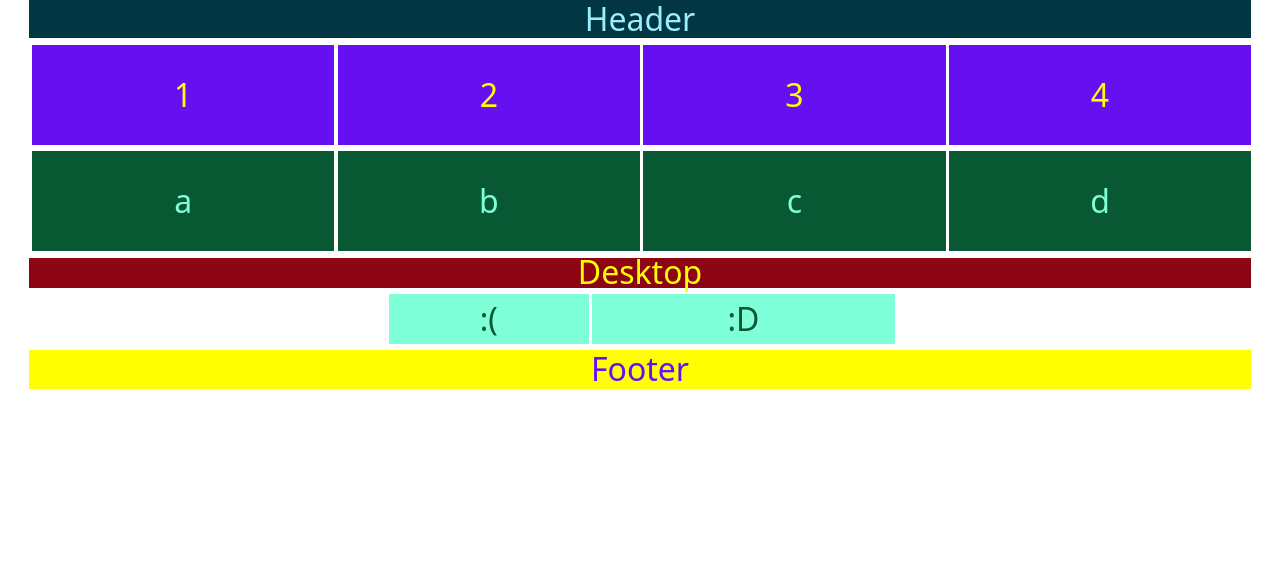
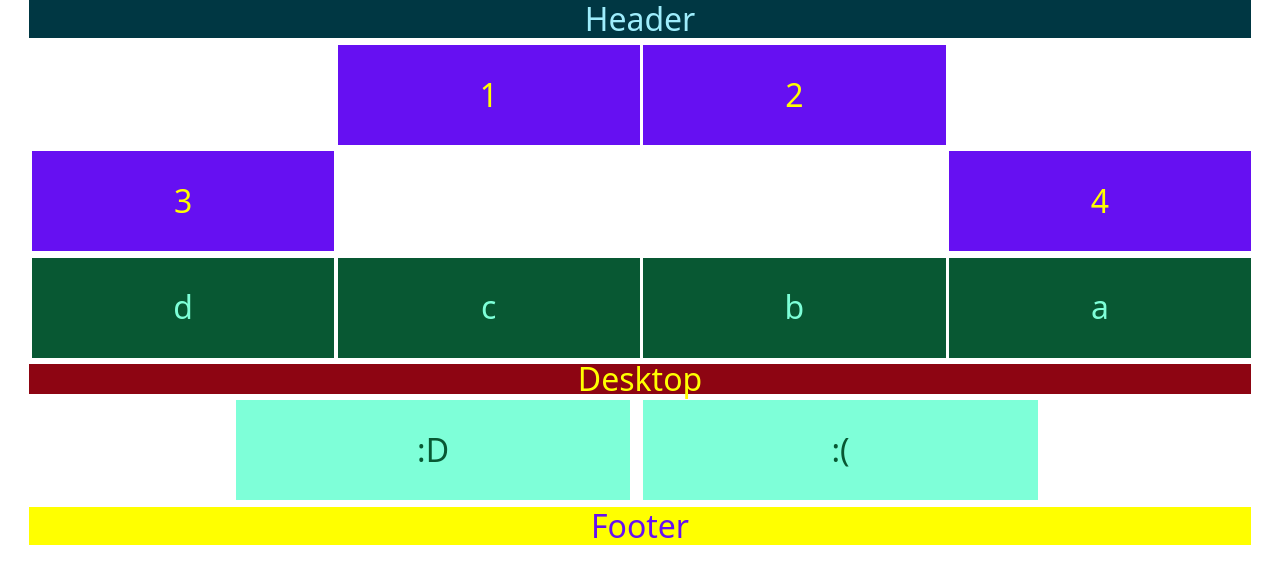
Before and after one commit to LiaPuigmi/bootstrapExercises, a website: page index17.html in a window 1280 px wide. Drawn offline with nearby package versions, Linux system fonts and the light colour scheme.

Commit message:
orderOfset2

```diff
--- a/index17.html
+++ b/index17.html
@@ -10,59 +10,53 @@
     <div class="row justify-content-start">
         <h1 class="bg-dark text-light text-center h-100" style="height: 25px;">Header</h1>
     </div>
-    <div class="row justify-content-center">
-
-            <div class="col-12">
     <div class="row">
-                    <div class="col-3 ps-1 p-0">
+        <div class="col-sm-3 col-6 ps-1 p-0 offset-lg-3">
             <h1 class="bg-primary text-secondary d-flex align-items-center justify-content-center" style="height: 100px;">1</h1>
         </div>
-                    <div class=" col-3 ps-1 p-0">
+        <div class="col-sm-3 col-6 ps-1 p-0 me-lg-1">
             <h1 class="bg-primary text-secondary d-flex align-items-center justify-content-center" style="height: 100px;">2</h1>
         </div>
-                    <div class="col-3 ps-1 p-0">
+        <div class="col-sm-3 col-6 ps-1 p-0">
             <h1 class="bg-primary text-secondary d-flex align-items-center justify-content-center" style="height: 100px;">3</h1>
         </div>
-                    <div class=" col-3 ps-1 p-0">
+        <div class="col-sm-3 col-6 ps-1 p-0 offset-lg-6">
             <h1 class="bg-primary text-secondary d-flex align-items-center justify-content-center" style="height: 100px;">4</h1>
         </div>
     </div>
     <div class="row">
-                    <div class="col-3 ps-1 p-0">
+        <span class="h1 d-none d-lg-none d-sm-flex bg-danger text-secondary align-items-center justify-content-center" style="height: 30px;">Tablet</span>
+    </div>
+    <div class="row">
+        <div class="col-sm-3 col-6 ps-1 p-0 order-lg-last">
             <h1 class="bg-info text-success d-flex align-items-center justify-content-center" style="height: 100px;">a</h1>
         </div>
-                    <div class=" col-3 ps-1 p-0">
+        <div class="col-sm-3 col-6 ps-1 p-0 order-lg-1">
             <h1 class="bg-info text-success d-flex align-items-center justify-content-center" style="height: 100px;">b</h1>
         </div>
-                    <div class="col-3 ps-1 p-0">
+        <div class="col-sm-3 col-6 ps-1 p-0">
             <h1 class="bg-info text-success d-flex align-items-center justify-content-center" style="height: 100px;">c</h1>
         </div>
-                    <div class=" col-3 ps-1 p-0">
+        <div class="col-sm-3 col-6 ps-1 p-0 order-lg-first">
             <h1 class="bg-info text-success d-flex align-items-center justify-content-center" style="height: 100px;">d</h1>
         </div>
-
     </div>
     <div class="row">
         <span class="h1 d-sm-none bg-danger text-secondary d-flex align-items-center justify-content-center" style="height: 30px;">Mobile</span>
-                    <span class="h1 d-none d-md-none d-sm-flex bg-danger text-secondary align-items-center justify-content-center" style="height: 30px;">Tablet</span>
-                    <span class="h1 d-none d-md-flex bg-danger text-secondary align-items-center justify-content-center" style="height: 30px;">Desktop</span>
+        <span class="h1 d-none d-lg-flex bg-danger text-secondary align-items-center justify-content-center" style="height: 30px;">Desktop</span>
     </div>
     <div class="row justify-content-center">
-                    <div class="col-6 col-sm-4 col-md-2 ps-1 p-0">
-                        <h1 class="bg-success text-info d-flex align-items-center justify-content-center"  style="height: 50px;">:(</h1>
+        <div class="col-12 col-sm-6 col-lg-4 ps-1 order-lg-last">
+            <h1 class="bg-success text-info d-flex align-items-center justify-content-center"  style="height: 100px;">:(</h1>
         </div>
-                    <div class="col-6 col-sm-4 col-md-3 ps-1 p-0">
-                        <h1 class="bg-success text-info d-flex align-items-center justify-content-center"  style="height: 50px;">:D</h1>
-                    </div>
-
-
-                </div>
+        <div class="col-12 col-sm-6 col-lg-4 ps-1">
+            <h1 class="bg-success text-info d-flex align-items-center justify-content-center"  style="height: 100px;">:D</h1>
         </div>
     </div>
     <div class="row justify-content-end">
         <h1 class="bg-secondary text-primary text-center">Footer</h1>
     </div>
-    <script src="https://cdn.jsdelivr.net/npm/@popperjs/core@2.11.8/dist/umd/popper.min.js" integrity="sha384-I7E8VVD/ismYTF4hNIPjVp/Zjvgyol6VFvRkX/vR+Vc4jQkC+hVqc2pM8ODewa9r" crossorigin="anonymous"></script>
+    <script src="https://cdn.jsdelivr.net/npm/@popperjs/core@2.11.8/dist/ulg/popper.min.js" integrity="sha384-I7E8VVD/ismYTF4hNIPjVp/Zjvgyol6VFvRkX/vR+Vc4jQkC+hVqc2pM8ODewa9r" crossorigin="anonymous"></script>
     <script src="https://cdn.jsdelivr.net/npm/bootstrap@5.3.2/dist/js/bootstrap.min.js" integrity="sha384-BBtl+eGJRgqQAUMxJ7pMwbEyER4l1g+O15P+16Ep7Q9Q+zqX6gSbd85u4mG4QzX+" crossorigin="anonymous"></script>
 </body>
 </html>
```
Lines whose indentation alone changed are shown as unchanged.
